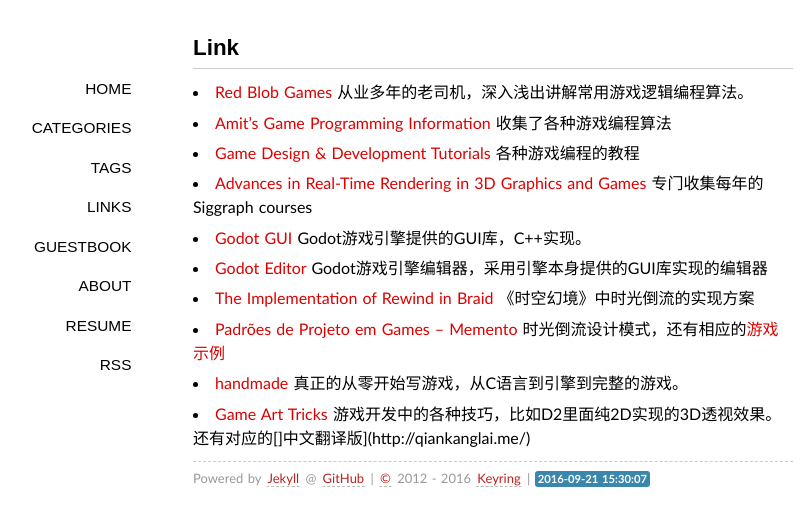
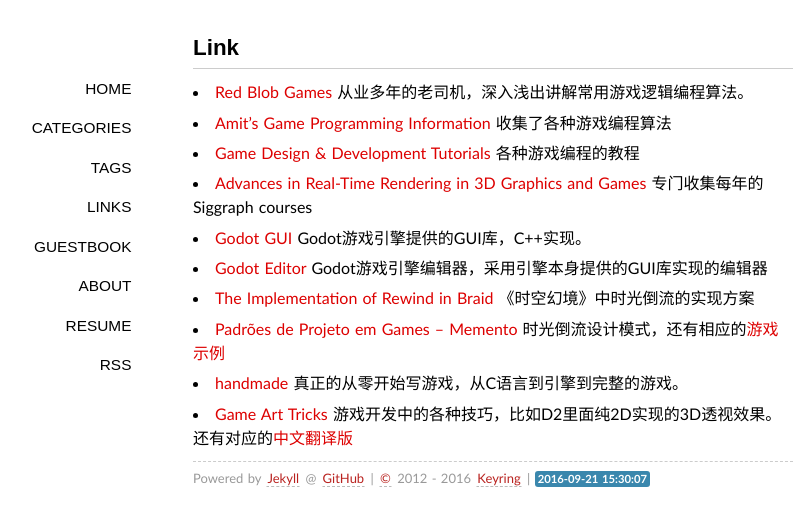
Before and after one commit to keyring/keyring.github.io, a Jekyll site: the page built from links/index.md, in a window 1280 px wide. Shown: the top 526 px of the page, without its empty margins (147-956 px from the left). Built offline with Jekyll 4.4.1, drawn with Linux system fonts in a browser that asks for light colours; some web fonts are replaced; comment, search, counter and statistics services are not loaded.

Commit message:
fix typo

```diff
--- a/links/index.md
+++ b/links/index.md
@@ -14,4 +14,4 @@
 - [The Implementation of Rewind in Braid](http://www.gdcvault.com/play/1012210/The-Implementation-of-Rewind-in) 《时空幻境》中时光倒流的实现方案
 - [Padrões de Projeto em Games – Memento](http://abrindoojogo.com.br/padroes-de-projeto-memento) 时光倒流设计模式，还有相应的[游戏示例](http://abrindoojogo.com.br/files/fasteroids.swf)
 - [handmade](https://hero.handmade.network/episodes) 真正的从零开始写游戏，从C语言到引擎到完整的游戏。
-- [Game Art Tricks](https://simonschreibt.de/game-art-tricks/) 游戏开发中的各种技巧，比如D2里面纯2D实现的3D透视效果。还有对应的[]中文翻译版](http://qiankanglai.me/)
+- [Game Art Tricks](https://simonschreibt.de/game-art-tricks/) 游戏开发中的各种技巧，比如D2里面纯2D实现的3D透视效果。还有对应的[中文翻译版](http://qiankanglai.me/)
```
